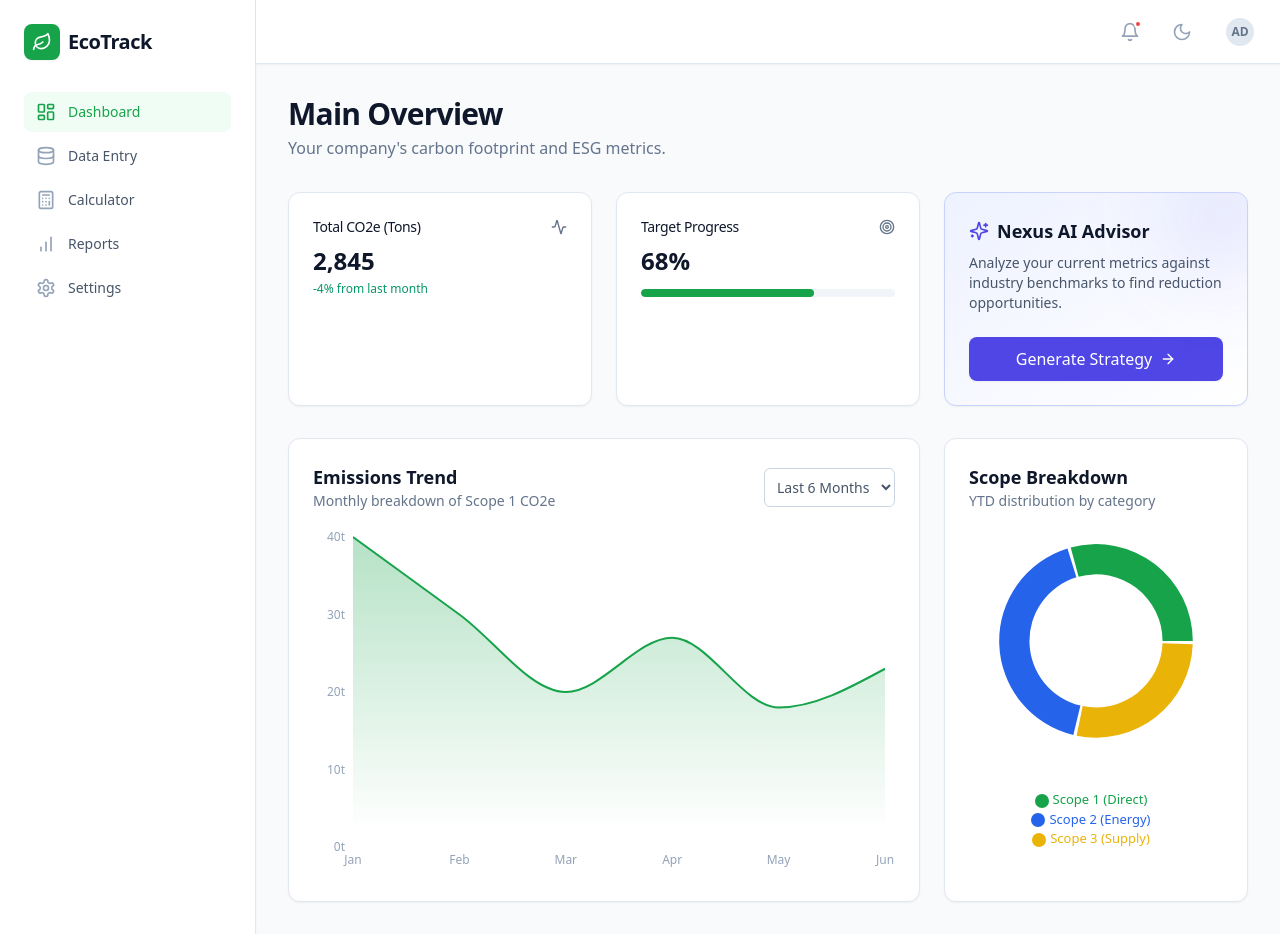
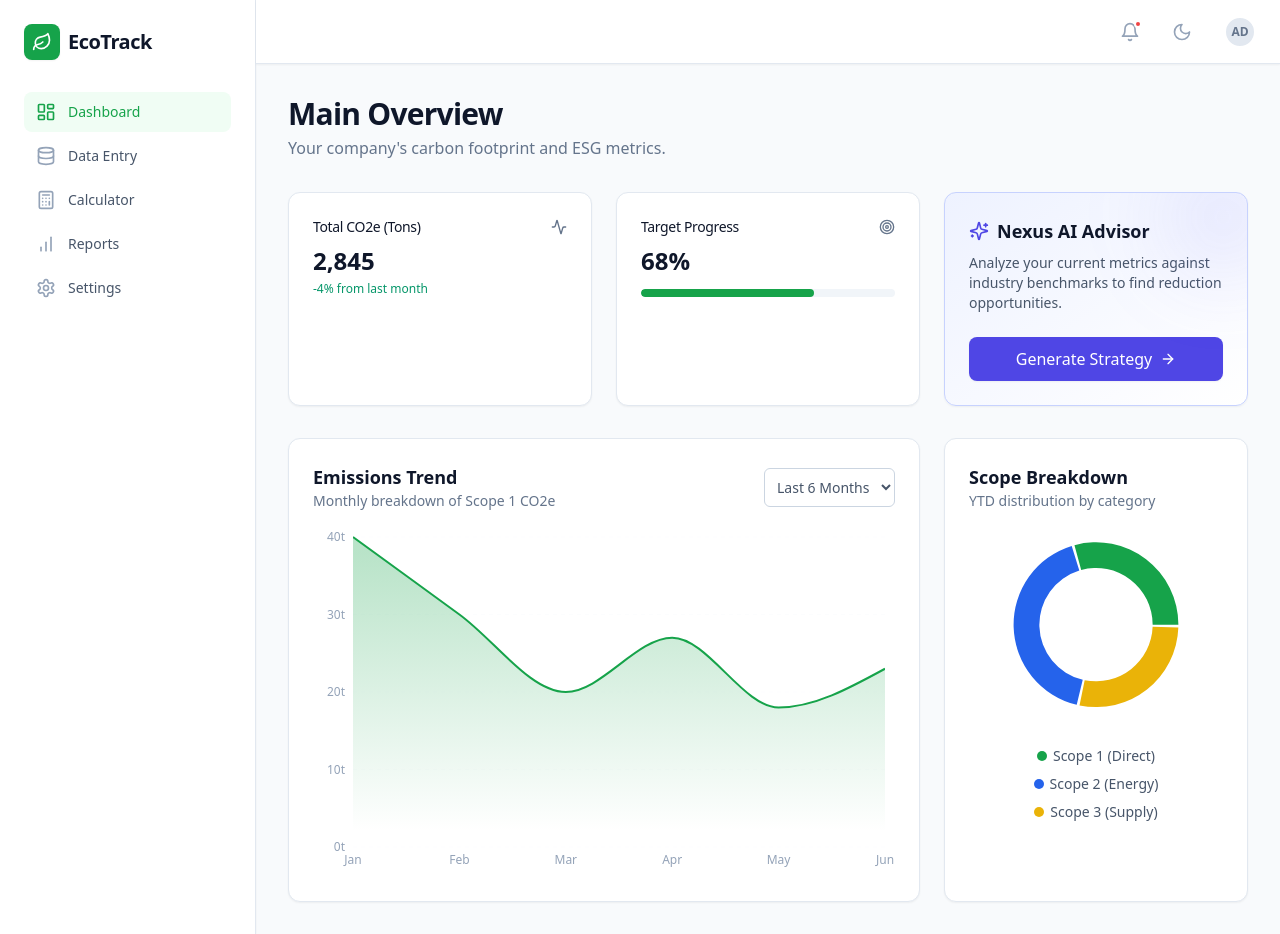
Before and after one commit to Naruto7H/EGSTRACKER, a Next.js app: page / in a window 1280 px wide. Built offline with nearby package versions, Linux system fonts and the light colour scheme.

Commit message:
Refactor Tooltip and Legend to custom components
Replaced inline Tooltip and Legend styles with custom components for better maintainability.

```diff
--- a/src/components/charts/ScopeDonutChart.tsx
+++ b/src/components/charts/ScopeDonutChart.tsx
@@ -3,10 +3,43 @@
 import { PieChart, Pie, Cell, ResponsiveContainer, Tooltip, Legend } from "recharts";
 
 const data = [
-  { name: "Scope 1 (Direct)", value: 845, color: "#16a34a" },   // Green
-  { name: "Scope 2 (Energy)", value: 1200, color: "#2563eb" },  // Blue
-  { name: "Scope 3 (Supply)", value: 800, color: "#eab308" },   // Yellow
+  { name: "Scope 1 (Direct)", value: 845, color: "#16a34a" },
+  { name: "Scope 2 (Energy)", value: 1200, color: "#2563eb" },
+  { name: "Scope 3 (Supply)", value: 800, color: "#eab308" },
 ];
+
+// Custom Tailwind Tooltip
+const CustomTooltip = ({ active, payload }: any) => {
+  if (active && payload && payload.length) {
+    return (
+      <div className="bg-white dark:bg-slate-900 border border-slate-200 dark:border-slate-800 p-3 rounded-xl shadow-lg transition-colors">
+        <div className="flex items-center gap-2 mb-1">
+          <div className="w-3 h-3 rounded-full" style={{ backgroundColor: payload[0].payload.color }} />
+          <p className="text-sm font-medium text-slate-500 dark:text-slate-400">{payload[0].name}</p>
+        </div>
+        <p className="text-base font-bold text-slate-900 dark:text-slate-50 ml-5">
+          {payload[0].value} <span className="text-sm font-normal text-slate-500 dark:text-slate-400">Tons</span>
+        </p>
+      </div>
+    );
+  }
+  return null;
+};
+
+// Custom Tailwind Legend
+const renderLegend = (props: any) => {
+  const { payload } = props;
+  return (
+    <ul className="flex flex-wrap justify-center gap-x-4 gap-y-2 text-xs sm:text-sm mt-2">
+      {payload.map((entry: any, index: number) => (
+        <li key={`item-${index}`} className="flex items-center gap-1.5 text-slate-600 dark:text-slate-300 font-medium">
+          <span className="w-2.5 h-2.5 rounded-full" style={{ backgroundColor: entry.color }} />
+          {entry.value}
+        </li>
+      ))}
+    </ul>
+  );
+};
 
 export default function ScopeDonutChart() {
   return (
@@ -27,22 +60,11 @@ export default function ScopeDonutChart() {
               <Cell key={`cell-${index}`} fill={entry.color} />
             ))}
           </Pie>
-          <Tooltip
-            contentStyle={{
-              borderRadius: '8px',
-              border: '1px solid #334155',
-              backgroundColor: 'rgba(15, 23, 42, 0.95)',
-              color: '#f8fafc'
-            }}
-            itemStyle={{ fontWeight: 'bold' }}
-            formatter={(value) => `${value} Tons`}
-          />
-          <Legend
-            verticalAlign="bottom"
-            height={48}
-            iconType="circle"
-            wrapperStyle={{ fontSize: '13px', paddingTop: '16px' }}
-          />
+
+          {/* Replaced inline styles with Custom Components */}
+          <Tooltip content={<CustomTooltip />} />
+          <Legend content={renderLegend} verticalAlign="bottom" />
+
         </PieChart>
       </ResponsiveContainer>
     </div>
```
